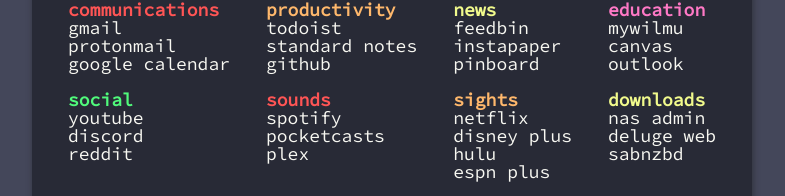
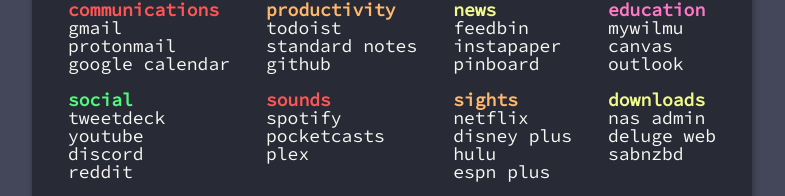
Before and after one commit to jansendotsh/startpage, a plain HTML site: page index.html in a window 1280 px wide. Shown: the part 264-460 px from the top of the page, without its empty margins (248-1033 px from the left). Drawn offline with Linux system fonts and the light colour scheme.

Commit message:
Updating component

```diff
--- a/index.html
+++ b/index.html
@@ -133,6 +133,7 @@
 
     <ul>
       <li>social</li>
+      <li><a href="https://tweetdeck.twitter.com/">tweetdeck</a></li>
       <li><a href="https://www.youtube.com/">youtube</a></li>
       <li><a href="https://discord.com/channels/@me">discord</a></li>
       <li><a href="https://www.reddit.com/">reddit</a></li>
```
